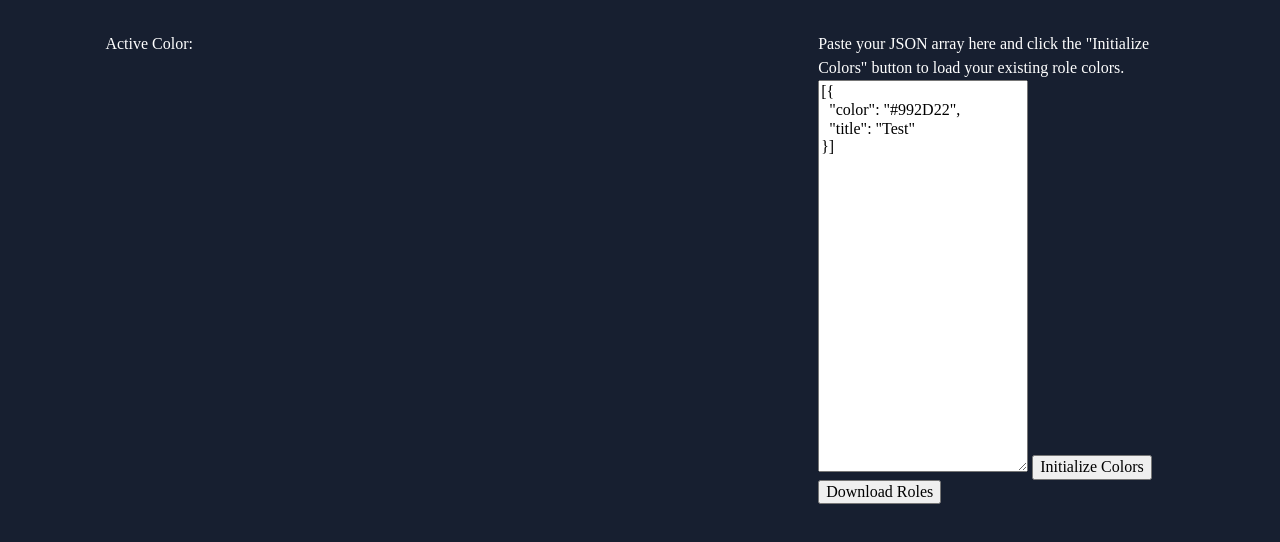
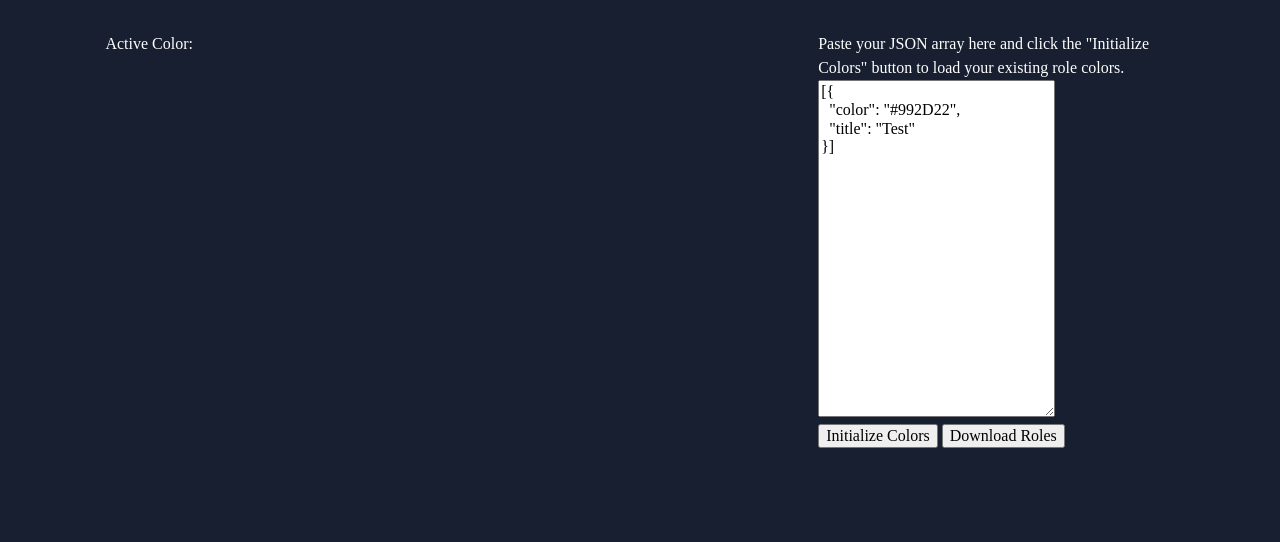
Before and after one commit to pulchra-mentis/discoroles, a plain HTML site: page index.html in a window 1280 px wide. Drawn offline with nearby package versions, Linux system fonts and the light colour scheme.

Commit message:
More flex adjustments

```diff
--- a/index.html
+++ b/index.html
@@ -23,7 +23,7 @@
       </div>
       <div class="third">
         <label for="stringified-json">Paste your JSON array here and click the "Initialize Colors" button to load your existing role colors.</label>
-        <textarea name="stringified-json" id="stringified-json" rows="21" cols="21">
+        <textarea name="stringified-json" id="stringified-json" rows="18" cols="24">
 [{
   "color": "#992D22",
   "title": "Test"
--- a/style.css
+++ b/style.css
@@ -17,7 +17,7 @@ body {
   padding: 32px 0;
 }
 
-@media (max-width: 720px) {
+@media (max-width: 800px) {
   .wrap {
     flex-direction: column;
   }
```
